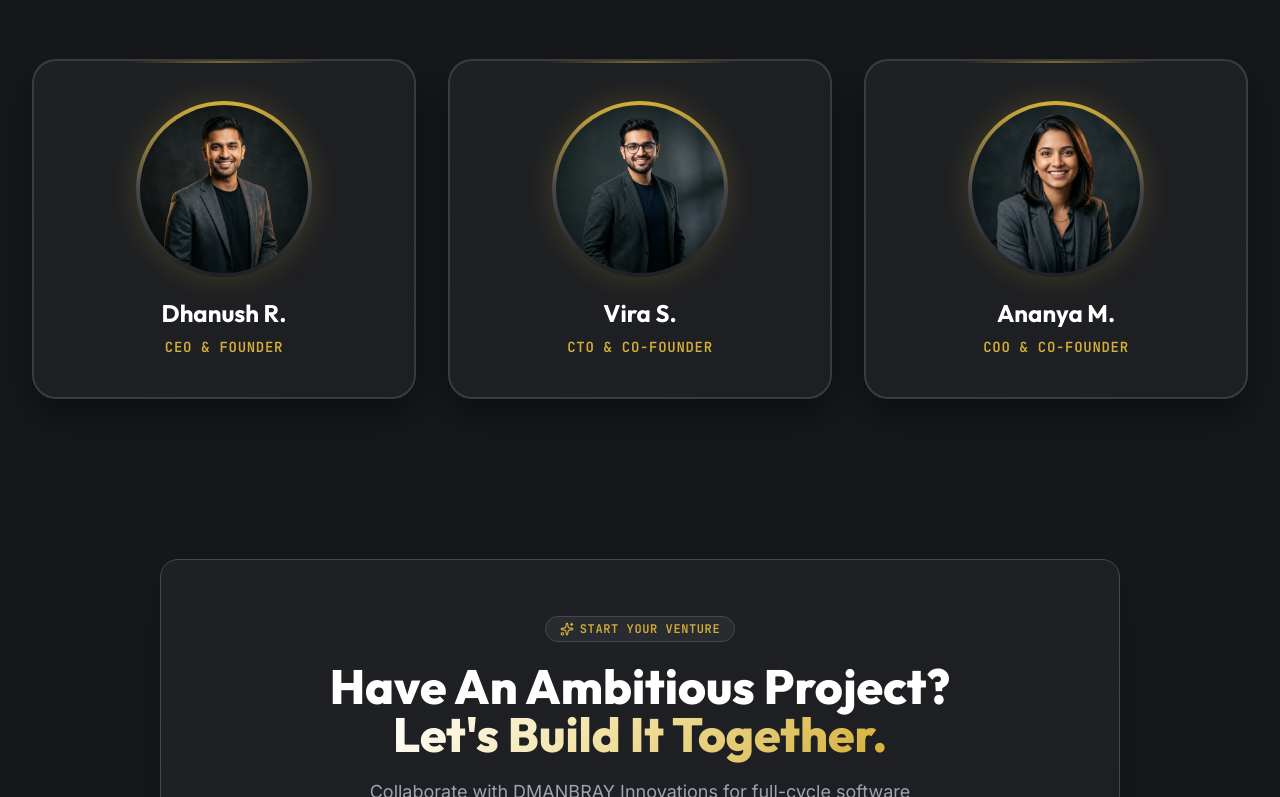
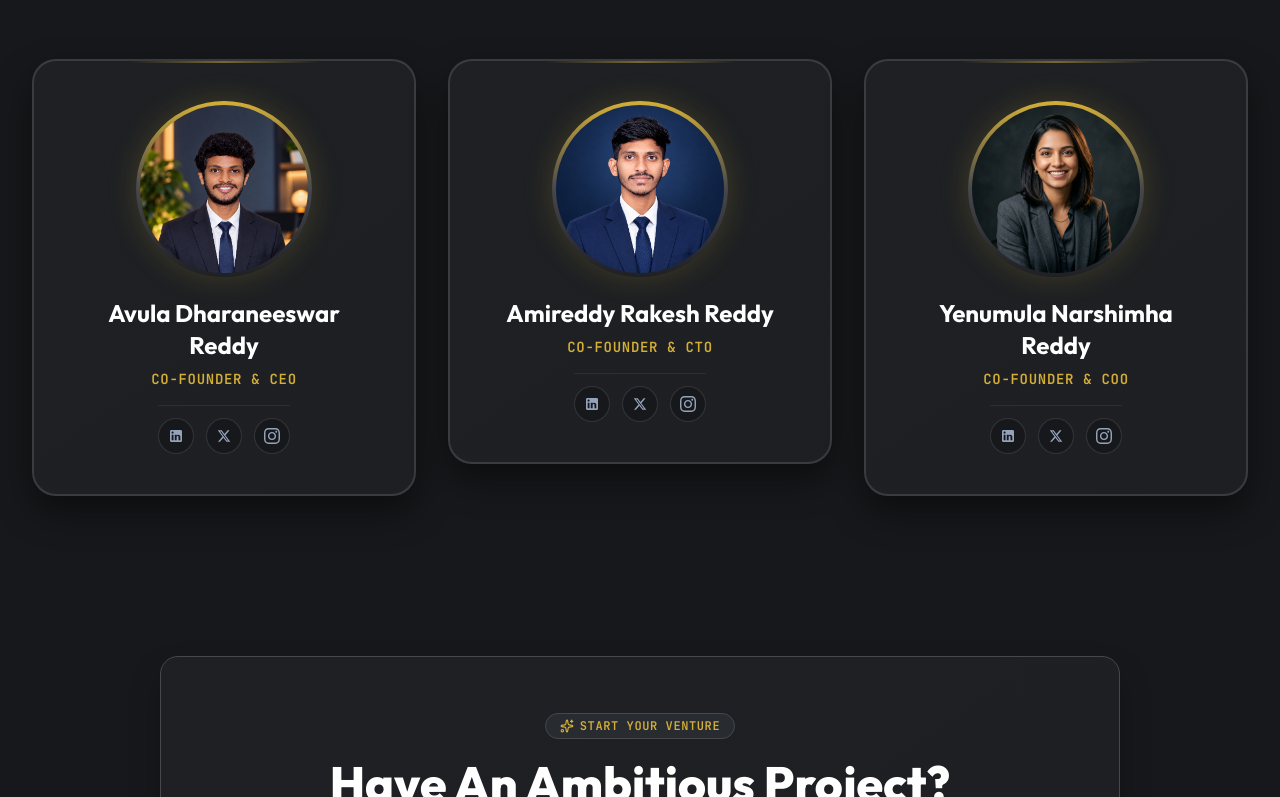
Before and after one commit to AMIREDDYRAKEY/start-up-Website, a React (Vite) app in the folder frontend/: page / in a window 1280 px wide. Shown: the part 4492-5289 px from the top of the page. Built offline with nearby package versions, Linux system fonts and the light colour scheme; no server answers.

Commit message:
Update founders to Avula Dharaneeswar Reddy, Amireddy Rakesh Reddy, and Yenumula Narshimha Reddy with photos and social links

```diff
--- a/frontend/src/data/siteData.js
+++ b/frontend/src/data/siteData.js
@@ -575,35 +575,35 @@ export const budgetRanges = [
 export const founders = [
   {
     id: "founder-1",
-    name: "Dhanush R.",
-    role: "CEO & Founder",
-    initials: "DR",
+    name: "Avula Dharaneeswar Reddy",
+    role: "Co-Founder & CEO",
+    initials: "AD",
     social: {
-      linkedin: "https://linkedin.com",
-      github: "https://github.com",
-      twitter: "https://twitter.com",
+      linkedin: "https://www.linkedin.com/in/dharaneeswar-reddy-avula-6600912aa",
+      twitter: "https://x.com/Dharaneeswar_",
+      instagram: "https://www.instagram.com/dharaneeswar_reddy_avula797/",
     },
   },
   {
     id: "founder-2",
-    name: "Vira S.",
-    role: "CTO & Co-Founder",
-    initials: "VS",
+    name: "Amireddy Rakesh Reddy",
+    role: "Co-Founder & CTO",
+    initials: "AR",
     social: {
-      linkedin: "https://linkedin.com",
-      github: "https://github.com",
-      twitter: "https://twitter.com",
+      linkedin: "https://www.linkedin.com/in/amireddy-rakesh-reddy-13540b279/",
+      twitter: "https://x.com/RakeyRakesh8",
+      instagram: "https://www.instagram.com/amireddy__rakey_/",
     },
   },
   {
     id: "founder-3",
-    name: "Ananya M.",
-    role: "COO & Co-Founder",
-    initials: "AM",
+    name: "Yenumula Narshimha Reddy",
+    role: "Co-Founder & COO",
+    initials: "YN",
     social: {
-      linkedin: "https://linkedin.com",
-      github: "https://github.com",
-      twitter: "https://twitter.com",
+      linkedin: "https://www.linkedin.com",
+      twitter: "https://x.com",
+      instagram: "https://www.instagram.com",
     },
   },
 ];
--- a/frontend/src/pages/About.jsx
+++ b/frontend/src/pages/About.jsx
@@ -171,6 +171,51 @@ const About = () => {
                   <p className="text-sm font-semibold text-[#d4af37] font-mono tracking-wider uppercase mt-2">
                     {founder.role}
                   </p>
+
+                  {/* Social Links */}
+                  {founder.social && (
+                    <div className="flex items-center gap-3 mt-4 pt-3 border-t border-[#47484c]/40">
+                      {founder.social.linkedin && (
+                        <a
+                          href={founder.social.linkedin}
+                          target="_blank"
+                          rel="noopener noreferrer"
+                          aria-label={`${founder.name} LinkedIn`}
+                          className="w-9 h-9 rounded-full bg-[#16181b] border border-[#47484c]/60 flex items-center justify-center text-slate-400 hover:text-[#0077b5] hover:border-[#0077b5]/60 hover:bg-[#0077b5]/10 transition-all duration-300"
+                        >
+                          <svg className="w-4 h-4 fill-current" viewBox="0 0 24 24">
+                            <path d="M19 3a2 2 0 0 1 2 2v14a2 2 0 0 1-2 2H5a2 2 0 0 1-2-2V5a2 2 0 0 1 2-2h14m-.5 15.5v-5.3a3.26 3.26 0 0 0-3.26-3.26c-.85 0-1.84.52-2.28 1.3v-1.11h-2.79v8.37h2.79v-4.93c0-.77.62-1.4 1.39-1.4a1.4 1.4 0 0 1 1.4 1.4v4.93h2.75M6.88 8.56a1.68 1.68 0 0 0 1.68-1.68c0-.93-.75-1.69-1.68-1.69a1.69 1.69 0 0 0-1.69 1.69c0 .93.76 1.68 1.69 1.68m1.39 9.94v-8.37H5.5v8.37h2.77z"/>
+                          </svg>
+                        </a>
+                      )}
+                      {founder.social.twitter && (
+                        <a
+                          href={founder.social.twitter}
+                          target="_blank"
+                          rel="noopener noreferrer"
+                          aria-label={`${founder.name} X`}
+                          className="w-9 h-9 rounded-full bg-[#16181b] border border-[#47484c]/60 flex items-center justify-center text-slate-400 hover:text-white hover:border-white/60 hover:bg-white/10 transition-all duration-300"
+                        >
+                          <svg className="w-3.5 h-3.5 fill-current" viewBox="0 0 24 24">
+                            <path d="M18.244 2.25h3.308l-7.227 8.26 8.502 11.24H16.17l-5.214-6.817L4.99 21.75H1.68l7.73-8.835L1.254 2.25H8.08l4.713 6.231zm-1.161 17.52h1.833L7.084 4.126H5.117z"/>
+                          </svg>
+                        </a>
+                      )}
+                      {founder.social.instagram && (
+                        <a
+                          href={founder.social.instagram}
+                          target="_blank"
+                          rel="noopener noreferrer"
+                          aria-label={`${founder.name} Instagram`}
+                          className="w-9 h-9 rounded-full bg-[#16181b] border border-[#47484c]/60 flex items-center justify-center text-slate-400 hover:text-[#e4405f] hover:border-[#e4405f]/60 hover:bg-[#e4405f]/10 transition-all duration-300"
+                        >
+                          <svg className="w-4 h-4 fill-current" viewBox="0 0 24 24">
+                            <path d="M12 2.163c3.204 0 3.584.012 4.85.07 3.252.148 4.771 1.691 4.919 4.919.058 1.265.069 1.645.069 4.849 0 3.205-.012 3.584-.069 4.849-.149 3.225-1.664 4.771-4.919 4.919-1.266.058-1.644.07-4.85.07-3.204 0-3.584-.012-4.849-.07-3.26-.149-4.771-1.699-4.919-4.92-.058-1.265-.07-1.644-.07-4.849 0-3.204.013-3.583.07-4.849.149-3.227 1.664-4.771 4.919-4.919 1.266-.057 1.645-.069 4.849-.069zm0-2.163c-3.259 0-3.667.014-4.947.072-4.358.2-6.78 2.618-6.98 6.98-.059 1.281-.073 1.689-.073 4.948 0 3.259.014 3.668.072 4.948.2 4.358 2.618 6.78 6.98 6.98 1.281.058 1.689.072 4.948.072 3.259 0 3.668-.014 4.948-.072 4.354-.2 6.782-2.618 6.979-6.98.059-1.28.073-1.689.073-4.948 0-3.259-.014-3.667-.072-4.947-.196-4.354-2.617-6.78-6.979-6.98-1.281-.059-1.69-.073-4.949-.073zm0 5.838c-3.403 0-6.162 2.759-6.162 6.162s2.759 6.163 6.162 6.163 6.162-2.759 6.162-6.163c0-3.403-2.759-6.162-6.162-6.162zm0 10.162c-2.209 0-4-1.79-4-4 0-2.209 1.791-4 4-4s4 1.791 4 4c0 2.21-1.791 4-4 4zm6.406-11.845c-.796 0-1.441.645-1.441 1.44s.645 1.44 1.441 1.44c.795 0 1.439-.645 1.439-1.44s-.644-1.44-1.439-1.44z"/>
+                          </svg>
+                        </a>
+                      )}
+                    </div>
+                  )}
                 </div>
               </ScrollReveal>
             );
--- a/frontend/src/pages/Home.jsx
+++ b/frontend/src/pages/Home.jsx
@@ -429,6 +429,51 @@ const FoundersSection = () => {
                 <p className="text-sm font-semibold text-[#d4af37] font-mono tracking-wider uppercase mt-2">
                   {founder.role}
                 </p>
+
+                {/* Social Links */}
+                {founder.social && (
+                  <div className="flex items-center gap-3 mt-4 pt-3 border-t border-[#47484c]/40">
+                    {founder.social.linkedin && (
+                      <a
+                        href={founder.social.linkedin}
+                        target="_blank"
+                        rel="noopener noreferrer"
+                        aria-label={`${founder.name} LinkedIn`}
+                        className="w-9 h-9 rounded-full bg-[#16181b] border border-[#47484c]/60 flex items-center justify-center text-slate-400 hover:text-[#0077b5] hover:border-[#0077b5]/60 hover:bg-[#0077b5]/10 transition-all duration-300"
+                      >
+                        <svg className="w-4 h-4 fill-current" viewBox="0 0 24 24">
+                          <path d="M19 3a2 2 0 0 1 2 2v14a2 2 0 0 1-2 2H5a2 2 0 0 1-2-2V5a2 2 0 0 1 2-2h14m-.5 15.5v-5.3a3.26 3.26 0 0 0-3.26-3.26c-.85 0-1.84.52-2.28 1.3v-1.11h-2.79v8.37h2.79v-4.93c0-.77.62-1.4 1.39-1.4a1.4 1.4 0 0 1 1.4 1.4v4.93h2.75M6.88 8.56a1.68 1.68 0 0 0 1.68-1.68c0-.93-.75-1.69-1.68-1.69a1.69 1.69 0 0 0-1.69 1.69c0 .93.76 1.68 1.69 1.68m1.39 9.94v-8.37H5.5v8.37h2.77z"/>
+                        </svg>
+                      </a>
+                    )}
+                    {founder.social.twitter && (
+                      <a
+                        href={founder.social.twitter}
+                        target="_blank"
+                        rel="noopener noreferrer"
+                        aria-label={`${founder.name} X`}
+                        className="w-9 h-9 rounded-full bg-[#16181b] border border-[#47484c]/60 flex items-center justify-center text-slate-400 hover:text-white hover:border-white/60 hover:bg-white/10 transition-all duration-300"
+                      >
+                        <svg className="w-3.5 h-3.5 fill-current" viewBox="0 0 24 24">
+                          <path d="M18.244 2.25h3.308l-7.227 8.26 8.502 11.24H16.17l-5.214-6.817L4.99 21.75H1.68l7.73-8.835L1.254 2.25H8.08l4.713 6.231zm-1.161 17.52h1.833L7.084 4.126H5.117z"/>
+                        </svg>
+                      </a>
+                    )}
+                    {founder.social.instagram && (
+                      <a
+                        href={founder.social.instagram}
+                        target="_blank"
+                        rel="noopener noreferrer"
+                        aria-label={`${founder.name} Instagram`}
+                        className="w-9 h-9 rounded-full bg-[#16181b] border border-[#47484c]/60 flex items-center justify-center text-slate-400 hover:text-[#e4405f] hover:border-[#e4405f]/60 hover:bg-[#e4405f]/10 transition-all duration-300"
+                      >
+                        <svg className="w-4 h-4 fill-current" viewBox="0 0 24 24">
+                          <path d="M12 2.163c3.204 0 3.584.012 4.85.07 3.252.148 4.771 1.691 4.919 4.919.058 1.265.069 1.645.069 4.849 0 3.205-.012 3.584-.069 4.849-.149 3.225-1.664 4.771-4.919 4.919-1.266.058-1.644.07-4.85.07-3.204 0-3.584-.012-4.849-.07-3.26-.149-4.771-1.699-4.919-4.92-.058-1.265-.07-1.644-.07-4.849 0-3.204.013-3.583.07-4.849.149-3.227 1.664-4.771 4.919-4.919 1.266-.057 1.645-.069 4.849-.069zm0-2.163c-3.259 0-3.667.014-4.947.072-4.358.2-6.78 2.618-6.98 6.98-.059 1.281-.073 1.689-.073 4.948 0 3.259.014 3.668.072 4.948.2 4.358 2.618 6.78 6.98 6.98 1.281.058 1.689.072 4.948.072 3.259 0 3.668-.014 4.948-.072 4.354-.2 6.782-2.618 6.979-6.98.059-1.28.073-1.689.073-4.948 0-3.259-.014-3.667-.072-4.947-.196-4.354-2.617-6.78-6.979-6.98-1.281-.059-1.69-.073-4.949-.073zm0 5.838c-3.403 0-6.162 2.759-6.162 6.162s2.759 6.163 6.162 6.163 6.162-2.759 6.162-6.163c0-3.403-2.759-6.162-6.162-6.162zm0 10.162c-2.209 0-4-1.79-4-4 0-2.209 1.791-4 4-4s4 1.791 4 4c0 2.21-1.791 4-4 4zm6.406-11.845c-.796 0-1.441.645-1.441 1.44s.645 1.44 1.441 1.44c.795 0 1.439-.645 1.439-1.44s-.644-1.44-1.439-1.44z"/>
+                        </svg>
+                      </a>
+                    )}
+                  </div>
+                )}
               </div>
             </ScrollReveal>
           );
```
Also changed, not shown: frontend/src/assets/founder-1.jpg, frontend/src/assets/founder-2.jpg.
